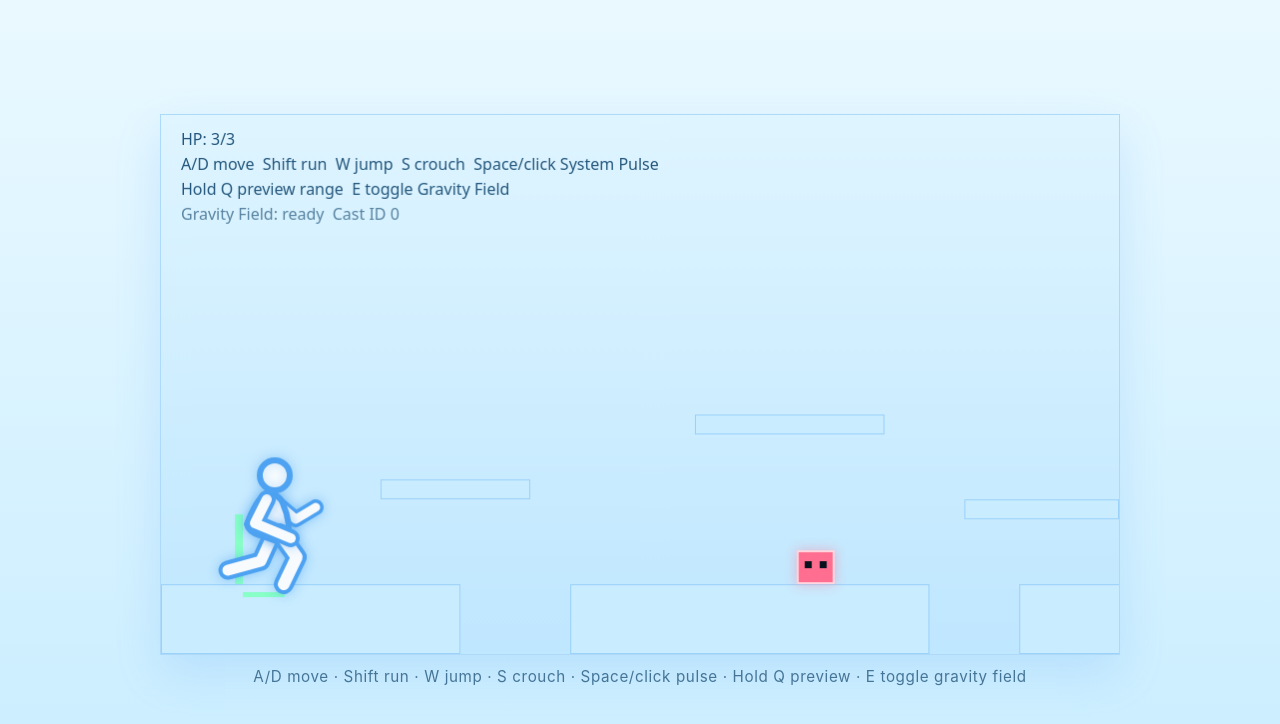
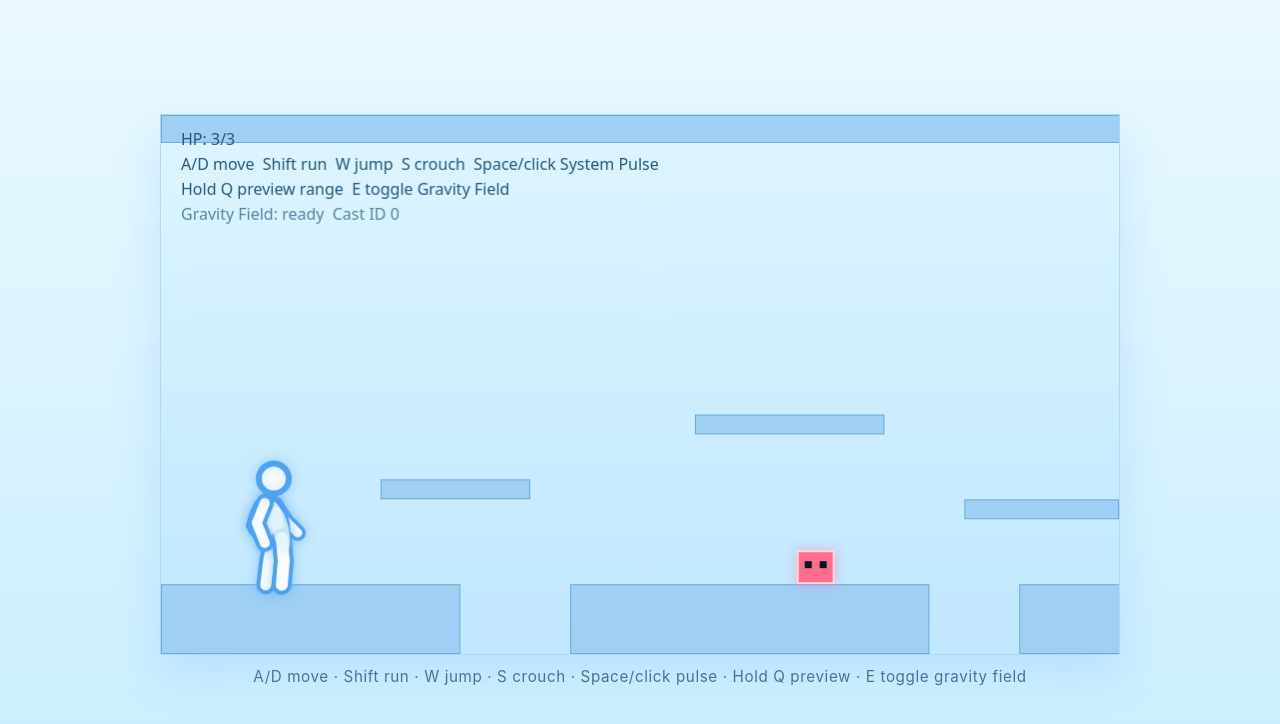
Before and after one commit to Maximus555555/Indie-platformer-prototype, a plain HTML site: page index.html in a window 1280 px wide. Drawn offline with Linux system fonts and the light colour scheme.

Commit message:
Improve player animation and room visuals

```diff
--- a/game.js
+++ b/game.js
@@ -30,6 +30,7 @@ let gravityFieldActive = false;
 let cameraX = 0;
 
 const platforms = [
+  { x: 0, y: 0, w: ROOM_WIDTH, h: 28 },
   { x: 0, y: 470, w: 300, h: 70 },
   { x: 410, y: 470, w: 360, h: 70 },
   { x: 860, y: 470, w: 420, h: 70 },
@@ -206,21 +207,34 @@ class Player extends Entity {
   draw() {
     const outline = "#4ea2f2";
     const fill = "rgba(255, 255, 255, 0.96)";
-    const glow = "rgba(82, 166, 240, 0.38)";
+    const inner = "rgba(226, 245, 255, 0.82)";
+    const glow = "rgba(82, 166, 240, 0.34)";
     const facing = this.facing;
     const baseX = this.x + this.w / 2;
     const topY = this.gravitySign > 0 ? this.y + this.h - STAND_HEIGHT : this.y + STAND_HEIGHT;
     const verticalFlip = this.gravitySign > 0 ? 1 : -1;
+    const speed = Math.abs(this.vx);
+    const grounded = this.onSurface;
+    const moving = speed > 2;
+    const sprinting = this.isRunning && grounded;
+    const walking = moving && grounded && !sprinting;
+    const airborne = !grounded;
+    const crouching = this.isCrouching;
+    const cycle = Math.sin(this.animTime);
+    const counterCycle = Math.sin(this.animTime + Math.PI);
+    const bob = grounded ? Math.abs(cycle) * (sprinting ? 4 : walking ? 2 : 0.7) : 0;
+    const lean = sprinting ? 8 : walking ? 2.5 * cycle : airborne ? (this.vy * this.gravitySign < 0 ? -4 : 5) : 0;
+    const squash = crouching ? 0.76 : 1;
 
     ctx.save();
-    ctx.translate(baseX, topY);
-    ctx.scale(facing, verticalFlip);
+    ctx.translate(baseX, topY + bob);
+    ctx.scale(facing, verticalFlip * squash);
     ctx.lineCap = "round";
     ctx.lineJoin = "round";
     ctx.shadowColor = glow;
     ctx.shadowBlur = 12;
 
-    function strokeRoundedPath(points, outlineWidth, fillWidth) {
+    function strokeLimb(points, outlineWidth, fillWidth) {
       ctx.strokeStyle = outline;
       ctx.lineWidth = outlineWidth;
       ctx.beginPath();
@@ -236,61 +250,93 @@ class Player extends Entity {
       ctx.stroke();
     }
 
-    // Fixed, code-generated silhouette matching the supplied blue-outline runner.
-    const shoulder = { x: -7, y: 39 };
-    const hip = { x: 6, y: 73 };
+    function drawBodyPath(points) {
+      ctx.fillStyle = fill;
+      ctx.strokeStyle = outline;
+      ctx.lineWidth = 6;
+      ctx.beginPath();
+      ctx.moveTo(points[0].x, points[0].y);
+      for (let i = 1; i < points.length; i += 1) {
+        const p = points[i];
+        if (p.cx !== undefined) ctx.quadraticCurveTo(p.cx, p.cy, p.x, p.y);
+        else ctx.lineTo(p.x, p.y);
+      }
+      ctx.closePath();
+      ctx.fill();
+      ctx.stroke();
+    }
 
-    // Far leg tucked behind the body and sweeping back to the left.
-    strokeRoundedPath([
-      { x: 1, y: 70 },
-      { x: -13, y: 101 },
-      { x: -46, y: 110 }
-    ], 19, 11);
+    let pose;
+    if (crouching) {
+      pose = {
+        shoulder: { x: -9, y: 43 }, hip: { x: 2, y: 77 }, head: { x: -2, y: 22 },
+        torso: [{ x: -11, y: 39 }, { cx: -23, cy: 47, x: -29, y: 67 }, { cx: -23, cy: 80, x: -5, y: 82 }, { x: 16, y: 77 }, { cx: 14, cy: 51, x: 2, y: 41 }],
+        farArm: [{ x: 0, y: 48 }, { x: 20, y: 62 }, { x: 35, y: 54 }],
+        nearArm: [{ x: -10, y: 45 }, { x: -17, y: 65 }, { x: 13, y: 75 }],
+        farLeg: [{ x: 2, y: 77 }, { x: -12, y: 94 }, { x: -39, y: 96 }],
+        nearLeg: [{ x: 8, y: 78 }, { x: 24, y: 96 }, { x: 4, y: 105 }]
+      };
+    } else if (sprinting) {
+      // The long-stride silhouette from the player drawing is reserved for Shift-running.
+      const s = cycle >= 0 ? 1 : -1;
+      pose = {
+        shoulder: { x: -7 + lean * 0.2, y: 39 }, hip: { x: 6 + lean * 0.35, y: 73 }, head: { x: 1 + lean * 0.55, y: 15 },
+        torso: [{ x: -8 + lean * 0.45, y: 33 }, { cx: -18 + lean * 0.2, cy: 40, x: -27 + lean * 0.1, y: 64 }, { cx: -25 + lean * 0.2, cy: 72, x: -14 + lean * 0.25, y: 75 }, { x: 14 + lean * 0.4, y: 85 }, { cx: 18 + lean * 0.55, cy: 63, x: 9 + lean * 0.5, y: 43 }, { cx: 5 + lean * 0.55, cy: 33, x: -8 + lean * 0.45, y: 33 }],
+        farArm: [{ x: 3, y: 43 }, { x: 22 + 7 * s, y: 59 - 8 * s }, { x: 42 + 10 * s, y: 47 - 5 * s }],
+        nearArm: [{ x: -7, y: 39 }, { x: -19 - 7 * s, y: 63 + 5 * s }, { x: 17 - 10 * s, y: 78 + 3 * s }],
+        farLeg: s > 0 ? [{ x: 1, y: 70 }, { x: -13, y: 101 }, { x: -46, y: 110 }] : [{ x: 2, y: 72 }, { x: 20, y: 97 }, { x: 10, y: 124 }],
+        nearLeg: s > 0 ? [{ x: 6, y: 73 }, { x: 23, y: 97 }, { x: 10, y: 124 }] : [{ x: 6, y: 73 }, { x: -18, y: 101 }, { x: -52, y: 112 }]
+      };
+    } else if (walking) {
+      pose = {
+        shoulder: { x: -8 + lean * 0.2, y: 40 }, hip: { x: 4, y: 75 }, head: { x: 0, y: 17 },
+        torso: [{ x: -10, y: 35 }, { cx: -20, cy: 43, x: -26, y: 65 }, { cx: -22, cy: 75, x: -8, y: 81 }, { x: 13, y: 86 }, { cx: 17, cy: 63, x: 8, y: 44 }, { cx: 4, cy: 35, x: -10, y: 35 }],
+        farArm: [{ x: 2, y: 45 }, { x: 14 + 13 * cycle, y: 61 }, { x: 23 + 14 * cycle, y: 75 }],
+        nearArm: [{ x: -9, y: 42 }, { x: -17 - 13 * cycle, y: 61 }, { x: -9 - 18 * cycle, y: 80 }],
+        farLeg: [{ x: 1, y: 75 }, { x: -6 + 16 * counterCycle, y: 97 }, { x: -8 + 24 * counterCycle, y: 123 }],
+        nearLeg: [{ x: 7, y: 76 }, { x: 10 + 16 * cycle, y: 98 }, { x: 7 + 24 * cycle, y: 123 }]
+      };
+    } else if (airborne) {
+      const rising = this.vy * this.gravitySign < 0;
+      pose = {
+        shoulder: { x: -8 + lean * 0.25, y: 39 }, hip: { x: 5 + lean * 0.25, y: 74 }, head: { x: 0 + lean * 0.45, y: 16 },
+        torso: [{ x: -10 + lean * 0.35, y: 35 }, { cx: -21, cy: 43, x: -27, y: 65 }, { cx: -22, cy: 75, x: -8, y: 81 }, { x: 13 + lean * 0.2, y: 86 }, { cx: 17 + lean * 0.3, cy: 63, x: 8 + lean * 0.35, y: 44 }, { cx: 4 + lean * 0.35, cy: 35, x: -10 + lean * 0.35, y: 35 }],
+        farArm: rising ? [{ x: 1, y: 43 }, { x: 17, y: 30 }, { x: 29, y: 42 }] : [{ x: 2, y: 43 }, { x: 21, y: 58 }, { x: 36, y: 54 }],
+        nearArm: rising ? [{ x: -9, y: 41 }, { x: -25, y: 53 }, { x: -13, y: 68 }] : [{ x: -9, y: 41 }, { x: -20, y: 62 }, { x: 5, y: 76 }],
+        farLeg: rising ? [{ x: 1, y: 75 }, { x: -18, y: 92 }, { x: -34, y: 112 }] : [{ x: 1, y: 75 }, { x: -8, y: 100 }, { x: -5, y: 124 }],
+        nearLeg: rising ? [{ x: 7, y: 76 }, { x: 22, y: 96 }, { x: 21, y: 118 }] : [{ x: 7, y: 76 }, { x: 19, y: 99 }, { x: 33, y: 119 }]
+      };
+    } else {
+      const breathe = Math.sin(this.animTime * 0.55) * 1.2;
+      pose = {
+        shoulder: { x: -8, y: 40 + breathe }, hip: { x: 4, y: 76 }, head: { x: 0, y: 17 + breathe },
+        torso: [{ x: -10, y: 35 + breathe }, { cx: -20, cy: 43, x: -25, y: 65 }, { cx: -21, cy: 76, x: -8, y: 81 }, { x: 13, y: 86 }, { cx: 16, cy: 64, x: 8, y: 44 + breathe }, { cx: 4, cy: 35 + breathe, x: -10, y: 35 + breathe }],
+        farArm: [{ x: 1, y: 44 }, { x: 13, y: 61 }, { x: 24, y: 72 }],
+        nearArm: [{ x: -9, y: 42 }, { x: -17, y: 62 }, { x: -9, y: 82 }],
+        farLeg: [{ x: 0, y: 76 }, { x: -5, y: 99 }, { x: -8, y: 124 }],
+        nearLeg: [{ x: 8, y: 77 }, { x: 10, y: 100 }, { x: 8, y: 124 }]
+      };
+    }
 
-    // Far arm bends forward with an open, raised hand.
-    strokeRoundedPath([
-      { x: 3, y: 43 },
-      { x: 22, y: 59 },
-      { x: 42, y: 47 }
-    ], 16, 9);
+    strokeLimb(pose.farLeg, 19, 11);
+    strokeLimb(pose.farArm, 16, 9);
+    drawBodyPath(pose.torso);
+    strokeLimb(pose.nearLeg, 20, 12);
+    strokeLimb(pose.nearArm, 18, 10);
 
-    // Torso: simple white tapered body with no facial or clothing details.
     ctx.fillStyle = fill;
     ctx.strokeStyle = outline;
     ctx.lineWidth = 6;
     ctx.beginPath();
-    ctx.moveTo(-8, 33);
-    ctx.quadraticCurveTo(-18, 40, -27, 64);
-    ctx.quadraticCurveTo(-25, 72, -14, 75);
-    ctx.lineTo(14, 85);
-    ctx.quadraticCurveTo(18, 63, 9, 43);
-    ctx.quadraticCurveTo(5, 33, -8, 33);
-    ctx.closePath();
+    ctx.arc(pose.head.x, pose.head.y, 15, 0, Math.PI * 2);
     ctx.fill();
     ctx.stroke();
 
-    // Near front leg lifts forward, then drops nearly vertical like the reference.
-    strokeRoundedPath([
-      hip,
-      { x: 23, y: 97 },
-      { x: 10, y: 124 }
-    ], 20, 12);
-
-    // Near arm crosses diagonally in front of the torso.
-    strokeRoundedPath([
-      shoulder,
-      { x: -19, y: 63 },
-      { x: 17, y: 78 }
-    ], 18, 10);
-
-    // Head is an unfilled-feature circle, exactly matching the simple reference style.
-    ctx.fillStyle = fill;
-    ctx.strokeStyle = outline;
-    ctx.lineWidth = 6;
+    ctx.shadowBlur = 0;
+    ctx.fillStyle = inner;
     ctx.beginPath();
-    ctx.arc(1, 15, 15, 0, Math.PI * 2);
+    ctx.ellipse(pose.hip.x + 3, 69, 8, 24, -0.2, 0, Math.PI * 2);
     ctx.fill();
-    ctx.stroke();
 
     ctx.restore();
     drawGravityMarker(this);
@@ -460,16 +506,12 @@ function drawRoom() {
   ctx.fillStyle = sky;
   ctx.fillRect(cameraX, 0, canvas.width, canvas.height);
 
-  ctx.fillStyle = "#c9ecff";
-  ctx.strokeStyle = "rgba(78, 162, 242, 0.38)";
+  ctx.fillStyle = "#9fd0f4";
+  ctx.strokeStyle = "rgba(45, 126, 204, 0.48)";
   for (const platform of platforms) {
     ctx.fillRect(platform.x, platform.y, platform.w, platform.h);
     ctx.strokeRect(platform.x + 0.5, platform.y + 0.5, platform.w - 1, platform.h - 1);
   }
-
-  ctx.fillStyle = "#87ffc6";
-  ctx.fillRect(checkpoint.x - 12, checkpoint.y + STAND_HEIGHT - 70, 8, 70);
-  ctx.fillRect(safeAnchor.x - 10, safeAnchor.y + STAND_HEIGHT + 8, 42, 5);
 }
 
 function drawHud() {
--- a/index.html
+++ b/index.html
@@ -4,13 +4,13 @@
   <meta charset="UTF-8">
   <meta name="viewport" content="width=device-width, initial-scale=1.0">
   <title>Indie Platformer Prototype</title>
-  <link rel="stylesheet" href="style.css?v=20260507-no-spikes-player">
+  <link rel="stylesheet" href="style.css?v=20260507-player-animation-room">
 </head>
 <body>
   <main class="game-shell" aria-label="Indie platformer prototype">
     <canvas id="game" width="960" height="540" aria-label="Minimalist canvas platformer" role="img"></canvas>
     <p class="hint">A/D move · Shift run · W jump · S crouch · Space/click pulse · Hold Q preview · E toggle gravity field</p>
   </main>
-  <script src="game.js?v=20260507-no-spikes-player"></script>
+  <script src="game.js?v=20260507-player-animation-room"></script>
 </body>
 </html>
```
